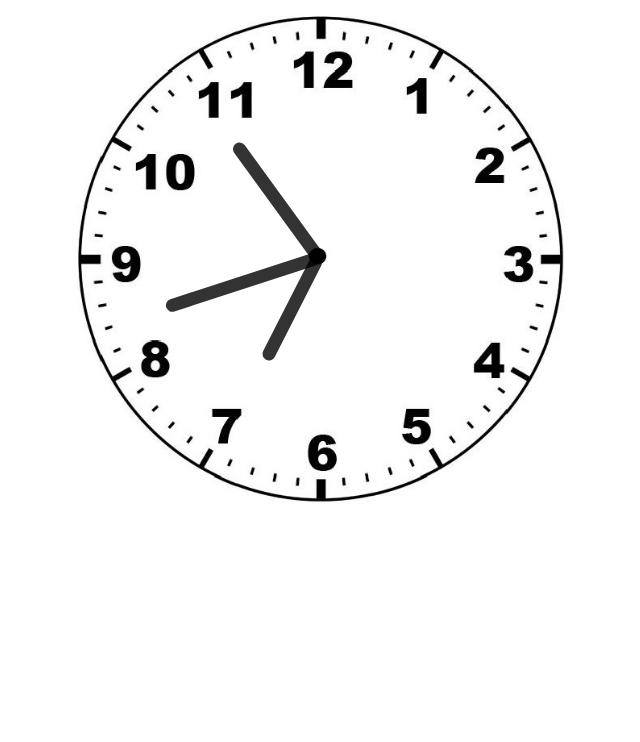
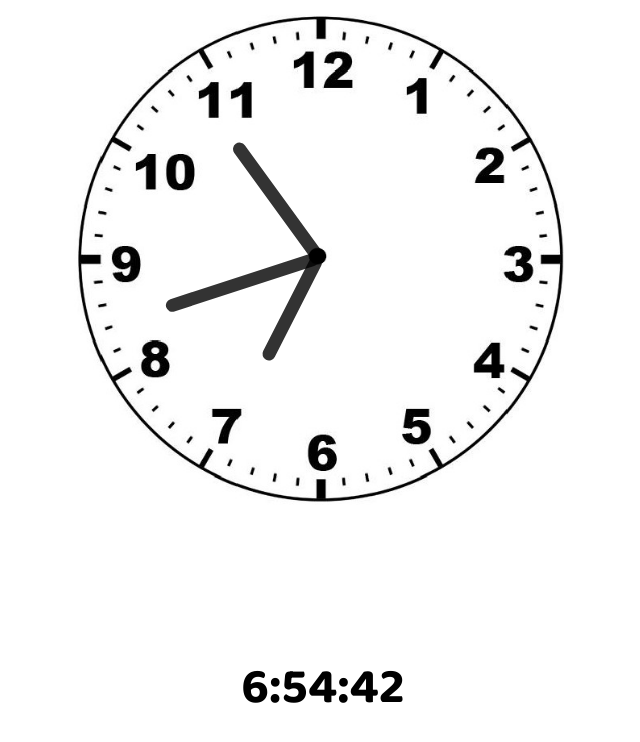
Before and after one commit to Rajan8687/analogclock.github.io, a plain HTML site: page index.html in a window 1280 px wide. Shown: the whole page, without its empty margins (317-957 px from the left). Drawn offline with Linux system fonts and the light colour scheme.

Commit message:
digital clock added

```diff
--- a/index.html
+++ b/index.html
@@ -13,5 +13,10 @@
         <div id="minute"></div>
         <div id="second"></div>
     </div>
+
+    <div id='digital'>
+
+    </div>
+
 </body>
 </html>
--- a/index.js
+++ b/index.js
@@ -1,3 +1,4 @@
+
 setInterval(() => {
         d =new Date();
         htime = d.getHours();
@@ -10,5 +11,5 @@ setInterval(() => {
         hour.style.transform = `rotate(${hrotation}deg)`;
         minute.style.transform = `rotate(${mrotation}deg)`;
         second.style.transform = `rotate(${srotation}deg)`;
-
+        document.getElementById('digital').innerHTML=htime+":"+mtime+":"+stime;
 }, 1000);
--- a/style.css
+++ b/style.css
@@ -1,3 +1,5 @@
+@import url('https://fonts.googleapis.com/css2?family=Baloo+2:wght@700&display=swap');
+
 #clockcontainer{
     position: relative;
     margin: auto;
@@ -41,3 +43,9 @@
     transform-origin: bottom;
     /* display: none; */
 }
+
+#digital{
+    font-family: 'Baloo 2', cursive;
+    font-size: 50px;
+    text-align: center;
+}
```
